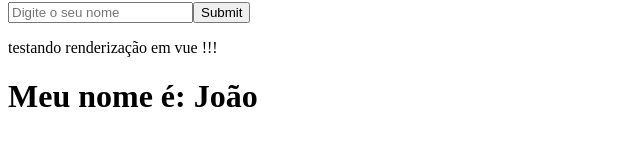
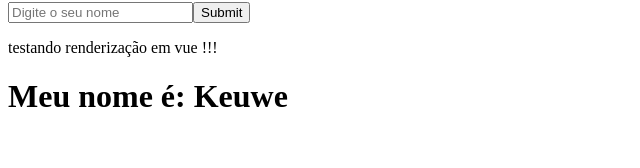
Before and after one commit to JoaoKeuwe/Primeiro-projeto-Vue, a Vue app in the folder 2_project_vue/: page / in a window 1280 px wide. Shown: the part 112-280 px from the top of the page, without its empty margins (0-640 px from the left). Built offline with nearby package versions, Linux system fonts and the light colour scheme.

Commit message:
feat: :fire: usando hook created para alterar o estado

```diff
--- a/2_project_vue/src/components/LifeCycle.vue
+++ b/2_project_vue/src/components/LifeCycle.vue
@@ -1,14 +1,18 @@
 <template>
-    <h1> Meu nome é: {{ nome }} </h1>
+  <h1>Meu nome é: {{ nome }}</h1>
 </template>
 
 <script>
-    export default {
-        name: 'LifeCycle',
-        data() {
-            return {
-                nome: 'João'
-            }
-        }
-    }
+export default {
+  name: "LifeCycle",
+  data() {
+    return {
+      nome: "João",
+    };
+  },
+  created() {
+    this.nome = "Keuwe"
+  }
+
+};
 </script>
```
